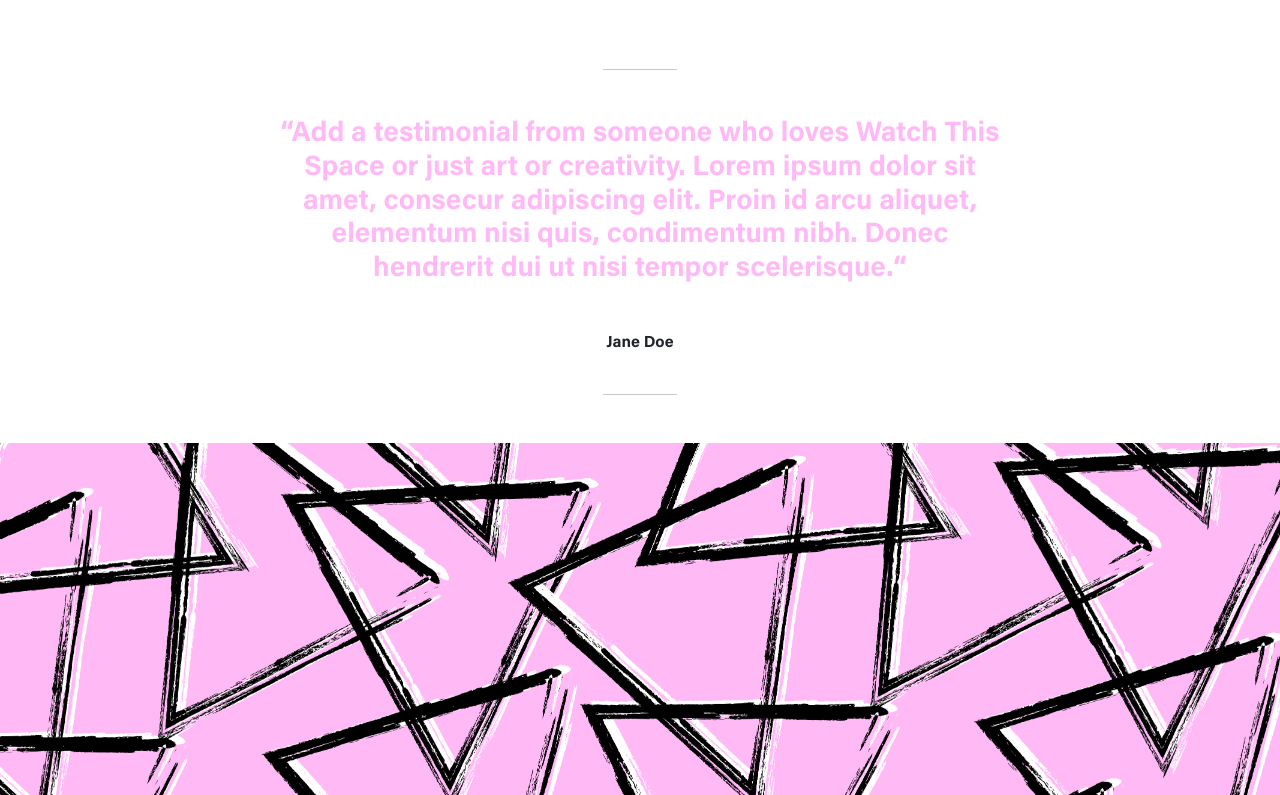
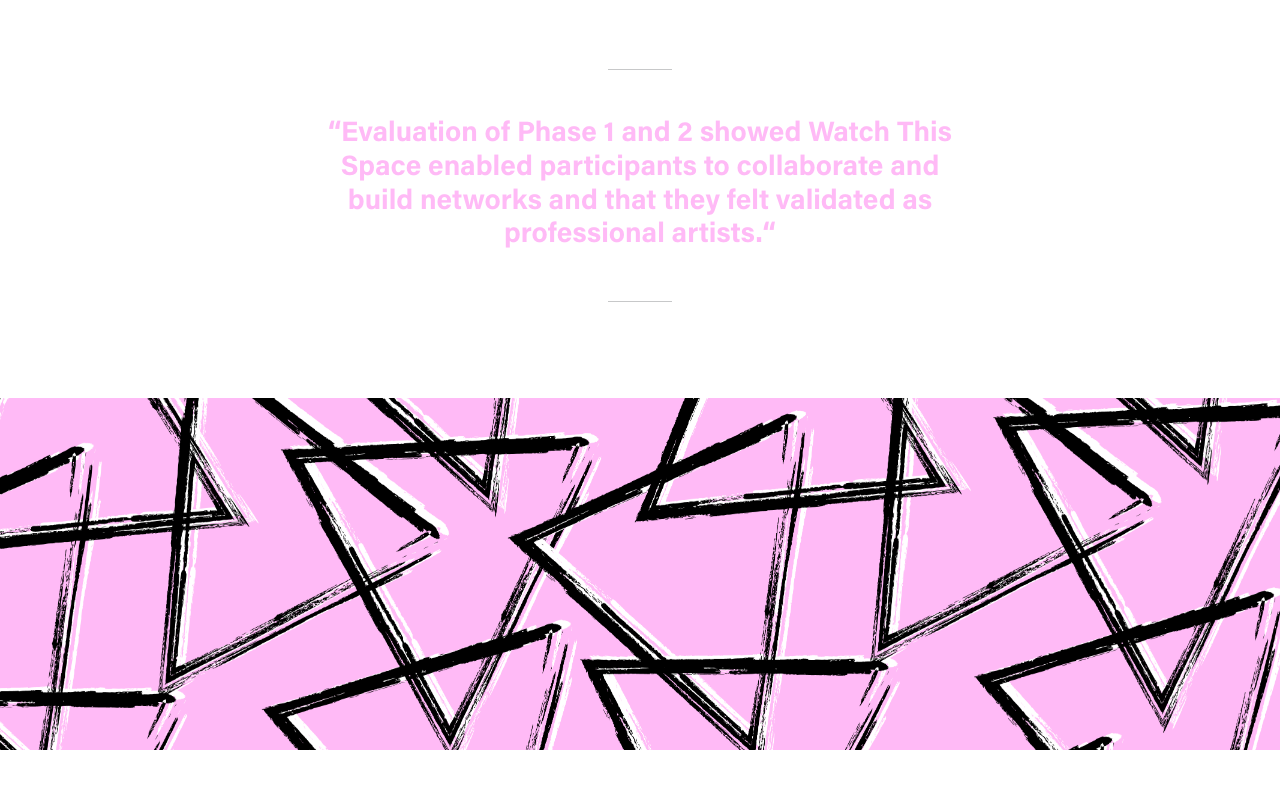
Before and after one commit to watchthisspace1/watchthisspaceskipton, a plain HTML site: page index.html in a window 1280 px wide. Shown: the part 1578-2373 px from the top of the page. After the commit the page ends 2328 px from the top, so only its background shows below. Drawn offline with nearby package versions, Linux system fonts and the light colour scheme.

Commit message:
added real logo and testimonials

```diff
--- a/index.html
+++ b/index.html
@@ -80,12 +80,11 @@
     </div>
     <div class="container text-center">
         <div class="row py-4">
-            <div class="col-10 offset-1 col-xl-8 offset-xl-2">
+            <div class="col-10 offset-1 col-xl-7 mx-auto pb-5">
                 <hr class="mx-auto my-4"style="width:10%;">
-                <h3 class="py-4 pink">“Add a testimonial from someone who loves Watch This Space or just art or creativity.
-                    Lorem ipsum dolor sit amet, consecur adipiscing elit. Proin id arcu aliquet, elementum nisi quis,
-                    condimentum nibh. Donec hendrerit dui ut nisi tempor scelerisque.“</h3>
-                <h6 class="py-3">Jane Doe</h6>
+                <h3 class="py-4 pink">“Evaluation of Phase 1 and 2 showed Watch This Space
+                  enabled participants to collaborate and build networks and that they felt
+                  validated as professional artists.“</h3>
                 <hr class="mx-auto my-4"style="width:10%;">
             </div>
         </div>
```
Also changed, not shown: available.html (+0 -10 lines), utilised.html (+8 -17 lines), media/Craven_Music_Match.png (added), media/Yarndale_logo.jpg (added).
